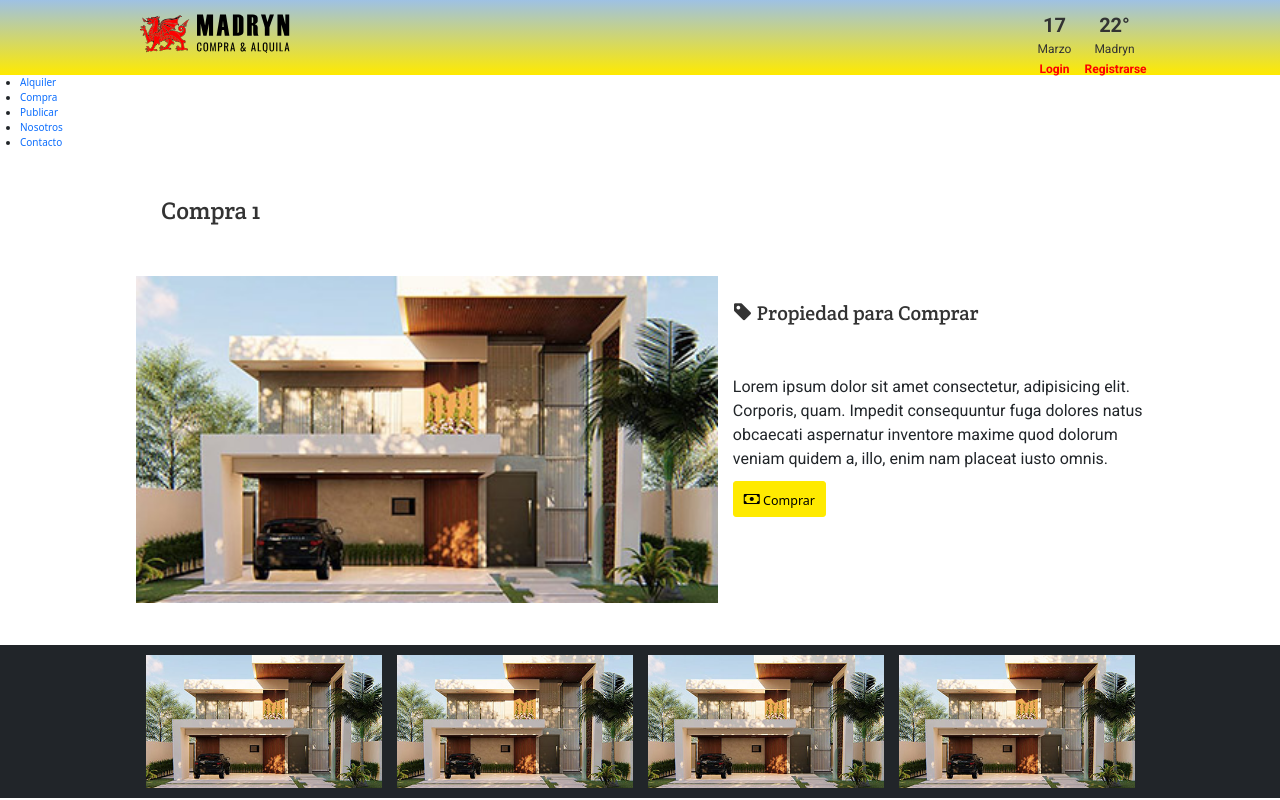
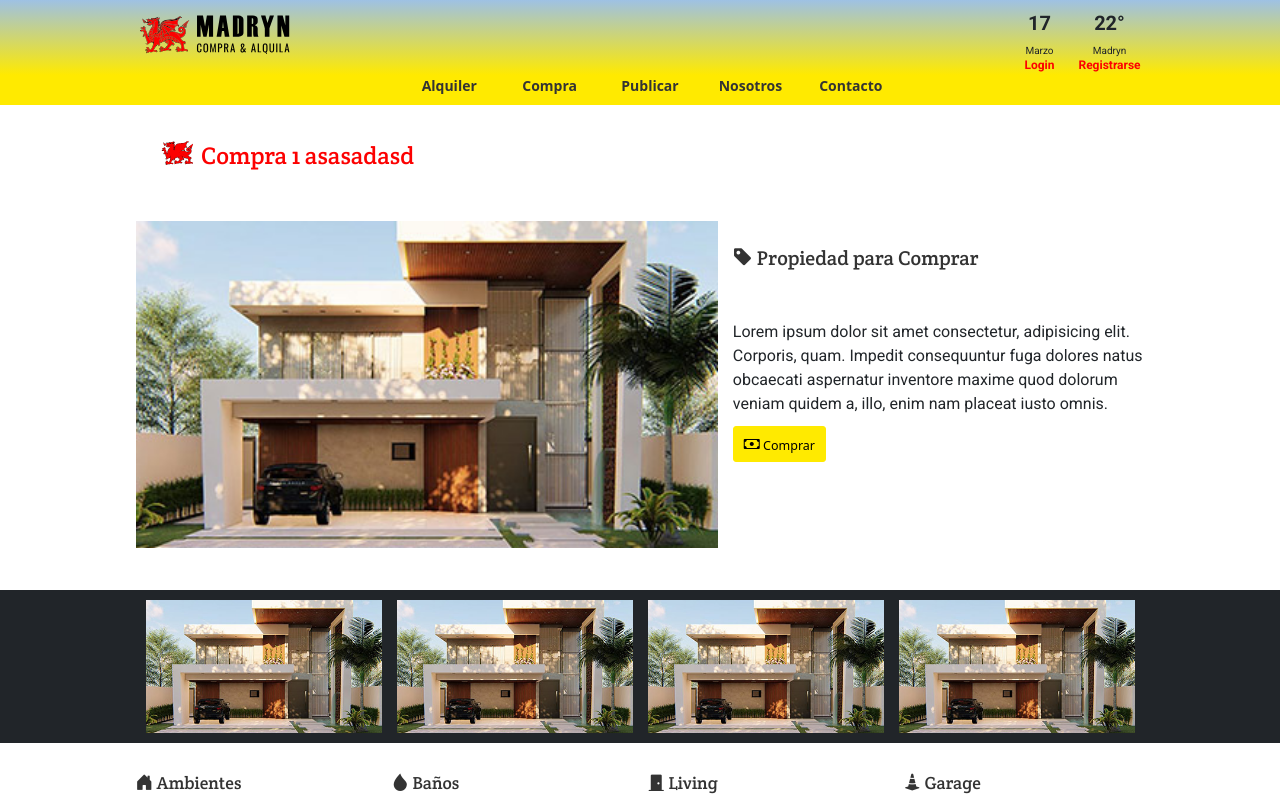
Before and after one commit to tenconi/Alquileres_Madryn, a website: page compra_1.html in a window 1280 px wide. Shown: the top 800 px of the page. Drawn offline with nearby package versions, Linux system fonts and the light colour scheme.

Commit message:
ajustes varios, header y footer

```diff
--- a/alquiler.html
+++ b/alquiler.html
@@ -4,12 +4,16 @@
 	<meta charset="UTF-8">
   	<meta name="author" content="tenco | Daniel Tenconi">
 	<meta name="viewport" content="width=device-width, initial-scale=1.0">
-        <title>3° Pre-Entrega</title>
+	<title>3° Pre Entrega</title>
 	<link rel="shortcut icon" href="img/favicon.png" type="image/x-icon">
+	<link rel="stylesheet" href="bootstrap/css/bootstrap.css">
+	<link rel="stylesheet" href="https://cdn.jsdelivr.net/npm/bootstrap-icons@1.4.1/font/bootstrap-icons.css">
+	<link rel="stylesheet" href="css/normalize.css">
+	<link rel="stylesheet" href="css/style.css">
+	<link rel="stylesheet" href="css/vinculado.css">
 	<link rel="preconnect" href="https://fonts.gstatic.com">
 	<link href="https://fonts.googleapis.com/css2?family=Crete+Round:ital@0;1&family=Roboto:ital,wght@0,100;0,400;0,700;1,100;1,400;1,700&display=swap" rel="stylesheet">
-        <link rel="stylesheet" href="css/normalize.css">
-        <link rel="stylesheet" href="css/style.css">
+	<link rel="stylesheet" href="https://use.fontawesome.com/releases/v5.15.3/css/all.css" integrity="sha384-SZXxX4whJ79/gErwcOYf+zWLeJdY/qpuqC4cAa9rOGUstPomtqpuNWT9wdPEn2fk" crossorigin="anonymous">
 </head>
 <body>
 	<header>
@@ -20,14 +24,14 @@
 
 			<div class="utilidades">
 				<div class="DiaFecha">
-					<div class="fecha">
-						<p>17</p>
-						<p>Marzo</p>
+					<div class="DiaFecha__fecha">
+						<p class="DiaFecha--dia">17</p>
+						<p class="DiaFecha--mes">Marzo</p>
 					</div>
 
-					<div class="clima">
-						<p>22°</p>
-						<p>Madryn</p>
+					<div class="DiaFecha__clima">
+						<p class="DiaFecha--temperatura">22°</p>
+						<p class="DiaFecha--localidad">Madryn</p>
 					</div>
 				</div>
 
@@ -69,11 +73,24 @@
 
 	<nav>
 		<ul class="nav_list">
-			<li><a href="alquiler.html">Alquiler</a></li>
-			<li><a href="compra.html">Compra</a></li>
-			<li><a href="publicar.html">Publicar</a></li>
-			<li><a href="nosotros.html">Nosotros</a></li>
-			<li><a href="contacto.html">Contacto</a></li>
+			<li class="nav_list__item">
+				<a href="alquiler.html" class="nav_list--link">Alquiler</a>
+			</li>
+			<li class="nav_list__item">
+				<a href="compra.html" class="nav_list--link">Compra</a>
+			</li>
+
+			<li class="nav_list__item">
+				<a href="publicar.html" class="nav_list--link">Publicar</a>
+			</li>
+
+			<li class="nav_list__item">
+				<a href="nosotros.html" class="nav_list--link">Nosotros</a>
+			</li>
+
+			<li class="nav_list__item">
+				<a href="contacto.html" class="nav_list--link">Contacto</a>
+			</li>
 		</ul>
 	</nav>
 
@@ -87,6 +104,7 @@
 		<li><a href="contacto.html">Contacto</a></li>
 	</ul>
 
+<!--  ← ↑ Finaliza Header y Nav ↑ → -->
 
 	<div class="full_container">
 
--- a/compra_1.html
+++ b/compra_1.html
@@ -1,17 +1,18 @@
 <!DOCTYPE html>
-<html lang="es">
 <head>
 	<meta charset="UTF-8">
 	  <meta name="author" content="tenco | Daniel Tenconi">
 	<meta name="viewport" content="width=device-width, initial-scale=1.0">
-        <title>3° Pre-Entrega</title>
+	<title>3° Pre Entrega</title>
 <link rel="shortcut icon" href="img/favicon.png" type="image/x-icon">
-        <link rel="preconnect" href="https://fonts.gstatic.com">
-        <link href="https://fonts.googleapis.com/css2?family=Crete+Round:ital@0;1&family=Roboto:ital,wght@0,100;0,400;0,700;1,100;1,400;1,700&display=swap" rel="stylesheet">
-        <link rel="stylesheet" href="bootstrap/css/bootstrap.css"><!-- consigna Clase 10 -->
+<link rel="stylesheet" href="bootstrap/css/bootstrap.css">
 <link rel="stylesheet" href="https://cdn.jsdelivr.net/npm/bootstrap-icons@1.4.1/font/bootstrap-icons.css">
 <link rel="stylesheet" href="css/normalize.css">
 <link rel="stylesheet" href="css/style.css">
+<link rel="stylesheet" href="css/vinculado.css">
+<link rel="preconnect" href="https://fonts.gstatic.com">
+<link href="https://fonts.googleapis.com/css2?family=Crete+Round:ital@0;1&family=Roboto:ital,wght@0,100;0,400;0,700;1,100;1,400;1,700&display=swap" rel="stylesheet">
+<link rel="stylesheet" href="https://use.fontawesome.com/releases/v5.15.3/css/all.css" integrity="sha384-SZXxX4whJ79/gErwcOYf+zWLeJdY/qpuqC4cAa9rOGUstPomtqpuNWT9wdPEn2fk" crossorigin="anonymous">
 </head>
 <body>
 <header>
@@ -22,14 +23,14 @@
 
 		<div class="utilidades">
 			<div class="DiaFecha">
-					<div class="fecha">
-						<p>17</p>
-						<p>Marzo</p>
+				<div class="DiaFecha__fecha">
+					<p class="DiaFecha--dia">17</p>
+					<p class="DiaFecha--mes">Marzo</p>
 				</div>
 
-					<div class="clima">
-						<p>22°</p>
-						<p>Madryn</p>
+				<div class="DiaFecha__clima">
+					<p class="DiaFecha--temperatura">22°</p>
+					<p class="DiaFecha--localidad">Madryn</p>
 				</div>
 			</div>
 
@@ -71,11 +72,24 @@
 
 <nav>
 	<ul class="nav_list">
-			<li><a href="alquiler.html">Alquiler</a></li>
-			<li><a href="compra.html">Compra</a></li>
-			<li><a href="publicar.html">Publicar</a></li>
-			<li><a href="nosotros.html">Nosotros</a></li>
-			<li><a href="contacto.html">Contacto</a></li>
+		<li class="nav_list__item">
+			<a href="alquiler.html" class="nav_list--link">Alquiler</a>
+		</li>
+		<li class="nav_list__item">
+			<a href="compra.html" class="nav_list--link">Compra</a>
+		</li>
+
+		<li class="nav_list__item">
+			<a href="publicar.html" class="nav_list--link">Publicar</a>
+		</li>
+
+		<li class="nav_list__item">
+			<a href="nosotros.html" class="nav_list--link">Nosotros</a>
+		</li>
+
+		<li class="nav_list__item">
+			<a href="contacto.html" class="nav_list--link">Contacto</a>
+		</li>
 	</ul>
 </nav>
 
@@ -89,13 +103,15 @@
 	<li><a href="contacto.html">Contacto</a></li>
 </ul>
 
-	<!-- ↓ ↓ ↓ /*consigna Clase 10*/ ↓ ↓ ↓-->
+<!--  ← ↑ Finaliza Header y Nav ↑ → -->
+
+
 	<div class="full_container mb-5">
 
 		<div class="container">
 			<div class="row">
 				<div class="container">
-					<h2 class="section_tit">Compra 1</h2>
+					<h2 class="section_tit">Compra 1 asasadasd</h2>
 				</div>
 			</div>
 
--- a/css/style.css
+++ b/css/style.css
@@ -163,7 +163,7 @@ header a{
 #login,#register{
     display: none;
     position: absolute;
-    top:145px;
+    top:105px;
     width: auto;
     height:125px;
     padding: 35px 5px;
--- a/scss/sass.scss
+++ b/scss/sass.scss
@@ -6,7 +6,9 @@ $secundario:#9ec1e4;
 $acento:#ffea00;
 $negro:#333333;
 $link:#ff4500;
-/*Consigna clase 11*/
+
+
+/**/
 section{
     position: relative;
 }
@@ -139,11 +141,12 @@ nav{
     padding-left: 40px;
     display: flex;
     align-items: center;
+    position: relative;
 }
 .section_tit::before{
     content:url(../img/favicon.png);
     position: absolute;
-left: 0px;
+    left: 0px;
 }
 /*footer*/
 .social_nav{
```
Also changed, not shown: alquiler_1.html (+30 -14 lines), compra.html (+34 -14 lines), contacto.html (+32 -14 lines), nosotros.html (+33 -14 lines), publicar.html (+33 -14 lines), css/vinculado.css. Lines whose indentation alone changed are shown as unchanged.
